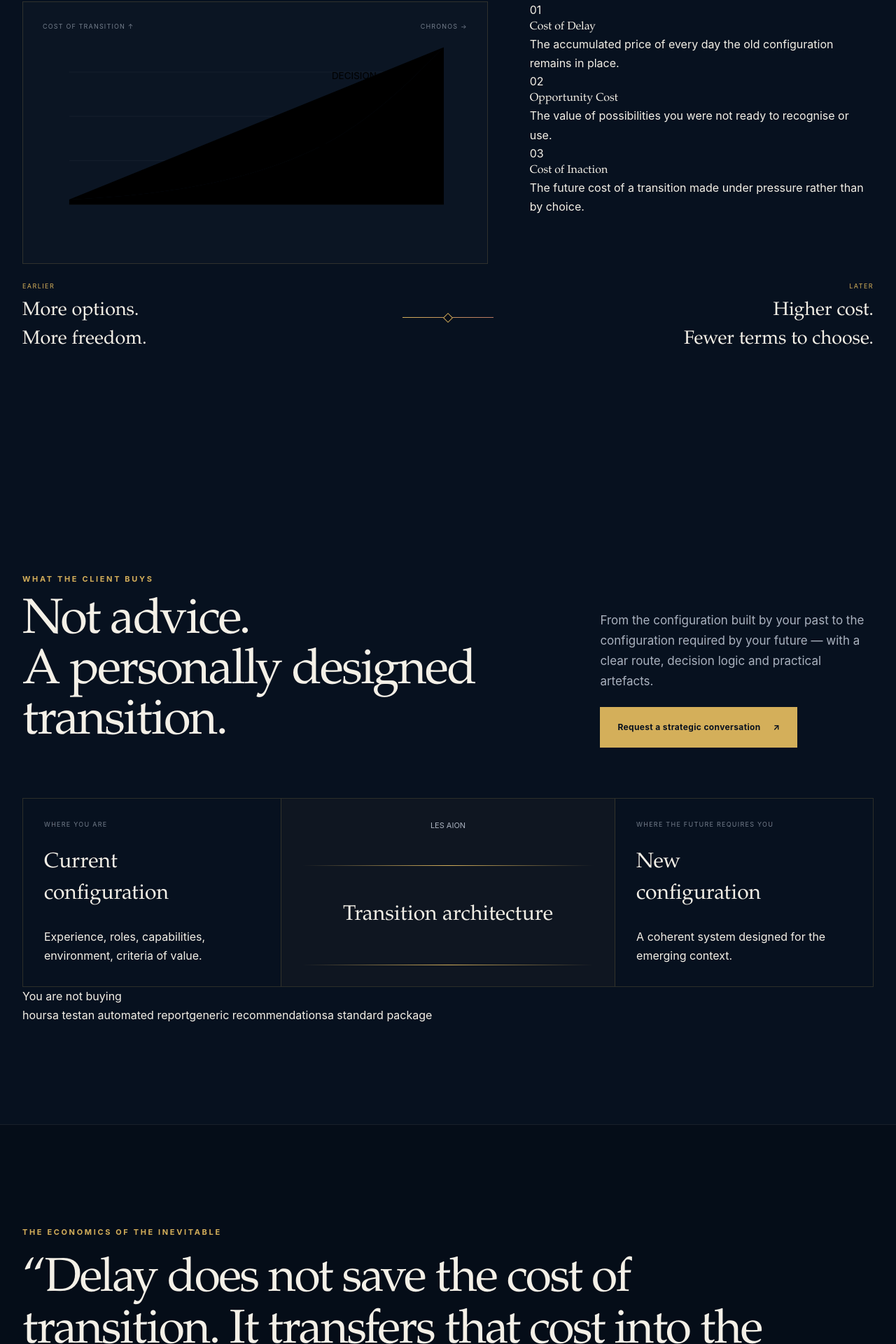
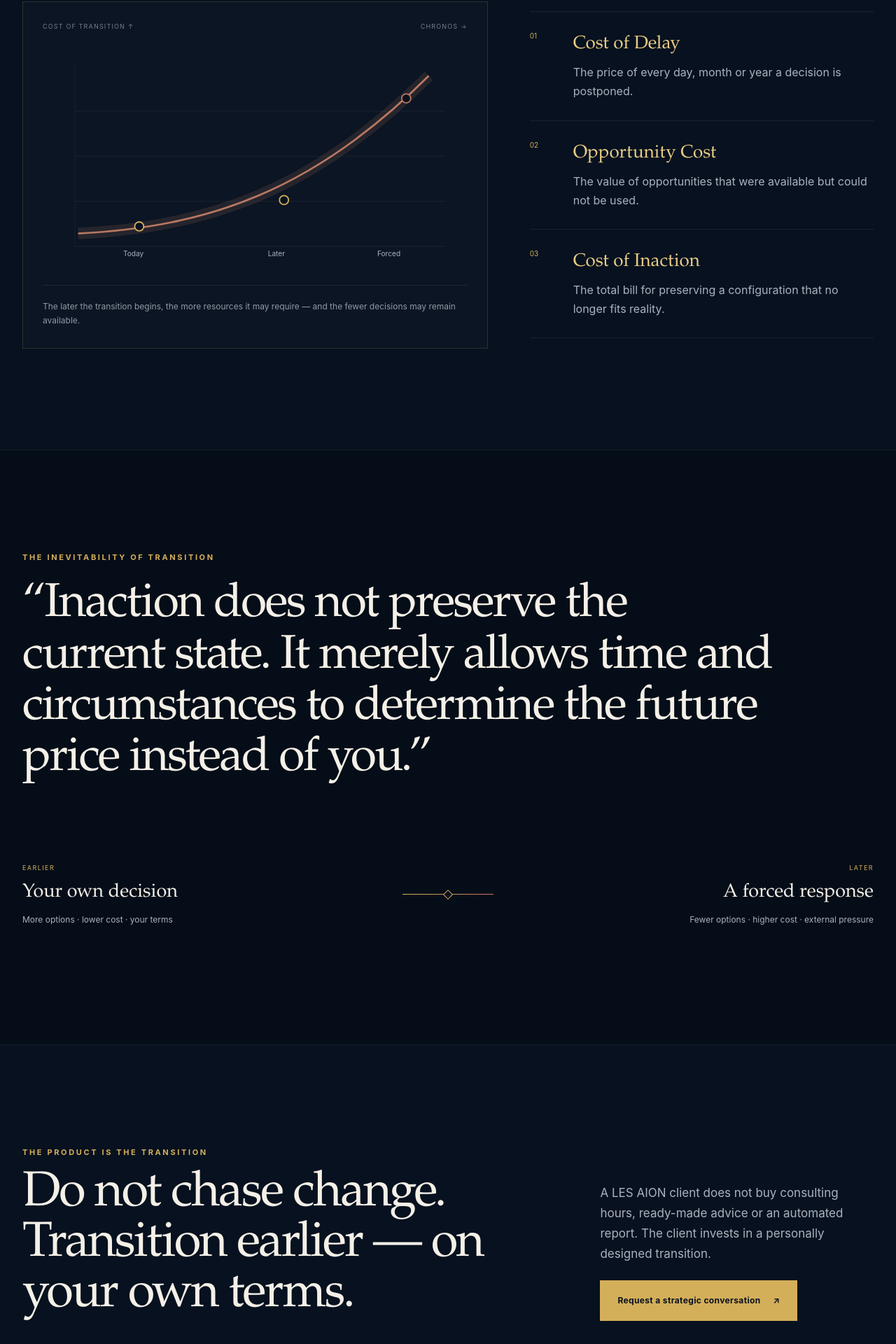
Before and after one commit to shypkaalex/les-aion-v0, a Next.js app: page /en in a window 1280 px wide. Shown: the part 4024-5944 px from the top of the page at 70% size. Built offline with nearby package versions, Linux system fonts and the light colour scheme.

Commit message:
Fix English cost and transition blocks

```diff
--- a/app/en/page.tsx
+++ b/app/en/page.tsx
@@ -180,66 +180,59 @@ export default function EnglishHome() {
           <div className="cost-layout">
             <div className="cost-curve">
               <div className="curve-labels"><span>Cost of transition ↑</span><span>Chronos →</span></div>
-              <svg viewBox="0 0 720 360" role="img" aria-label="The cost of transition rises as a decision is delayed">
-                <path className="grid-line" d="M45 70H680M45 145H680M45 220H680M45 295H680" />
-                <path className="cost-area" d="M45 286 C220 279 380 250 500 180 C575 135 630 78 680 28 L680 295 L45 295 Z" />
-                <path className="cost-line" d="M45 286 C220 279 380 250 500 180 C575 135 630 78 680 28" />
-                <line className="decision-line" x1="475" y1="62" x2="475" y2="295" />
-                <circle className="decision-dot" cx="475" cy="196" r="6" />
-                <text x="490" y="82">DECISION</text>
+              <svg viewBox="0 0 660 390" role="img" aria-labelledby="cost-title-en cost-desc-en">
+                <title id="cost-title-en">The cost of transition rises over time</title>
+                <desc id="cost-desc-en">The curve moves from a timely decision through a delayed decision to a forced transition with less freedom of choice.</desc>
+                <path className="cost-grid" d="M50 55V335H625M50 265H625M50 195H625M50 125H625" />
+                <path className="curve-shadow" d="M55 315 C255 305 420 250 600 70" />
+                <path className="curve-main" d="M55 315 C255 305 420 250 600 70" />
+                <g className="curve-point"><circle cx="150" cy="304" r="7" /><text x="125" y="350">Today</text></g>
+                <g className="curve-point"><circle cx="375" cy="263" r="7" /><text x="350" y="350">Later</text></g>
+                <g className="curve-point forced"><circle cx="565" cy="105" r="7" /><text x="520" y="350">Forced</text></g>
               </svg>
+              <p>The later the transition begins, the more resources it may require — and the fewer decisions may remain available.</p>
             </div>
-            <div className="cost-factors">
-              <article><span>01</span><h3>Cost of Delay</h3><p>The accumulated price of every day the old configuration remains in place.</p></article>
-              <article><span>02</span><h3>Opportunity Cost</h3><p>The value of possibilities you were not ready to recognise or use.</p></article>
-              <article><span>03</span><h3>Cost of Inaction</h3><p>The future cost of a transition made under pressure rather than by choice.</p></article>
-            </div>
-          </div>
-          <div className="choice-line">
-            <div><small>Earlier</small><strong>More options.<br />More freedom.</strong></div>
-            <i aria-hidden="true" />
-            <div><small>Later</small><strong>Higher cost.<br />Fewer terms to choose.</strong></div>
-          </div>
-        </section>
-
-        <section id="transition" className="transition-section section-block">
-          <div className="section-shell">
-            <div className="section-heading split-heading">
-              <div>
-                <p className="eyebrow">What the client buys</p>
-                <h2>Not advice.<br />A personally designed transition.</h2>
-              </div>
-              <div>
-                <p>
-                  From the configuration built by your past to the configuration required by your
-                  future — with a clear route, decision logic and practical artefacts.
-                </p>
-                <ContactButton locale="en" />
-              </div>
-            </div>
-            <div className="transition-bridge">
-              <div><small>Where you are</small><strong>Current<br />configuration</strong><p>Experience, roles, capabilities, environment, criteria of value.</p></div>
-              <div className="bridge-span"><span>LES AION</span><i /><strong>Transition architecture</strong><i /></div>
-              <div><small>Where the future requires you</small><strong>New<br />configuration</strong><p>A coherent system designed for the emerging context.</p></div>
-            </div>
-            <div className="not-product">
-              <p>You are not buying</p>
-              <span>hours</span><span>a test</span><span>an automated report</span><span>generic recommendations</span><span>a standard package</span>
+            <div className="cost-list">
+              <article><span>01</span><div><h3>Cost of Delay</h3><p>The price of every day, month or year a decision is postponed.</p></div></article>
+              <article><span>02</span><div><h3>Opportunity Cost</h3><p>The value of opportunities that were available but could not be used.</p></div></article>
+              <article><span>03</span><div><h3>Cost of Inaction</h3><p>The total bill for preserving a configuration that no longer fits reality.</p></div></article>
             </div>
           </div>
         </section>
 
         <section className="inevitable section-block">
           <div className="section-shell">
-            <p className="eyebrow">The economics of the inevitable</p>
+            <p className="eyebrow">The inevitability of transition</p>
             <blockquote>
-              “Delay does not save the cost of transition. It transfers that cost into the future,
-              where it is paid with interest.”
+              “Inaction does not preserve the current state. It merely allows time and circumstances
+              to determine the future price instead of you.”
             </blockquote>
-            <p>
-              You are not choosing between paying and not paying. You are choosing between an earlier,
-              consciously designed transition and a later transition imposed by circumstances.
-            </p>
+            <div className="choice-line">
+              <div><small>Earlier</small><strong>Your own decision</strong><span>More options · lower cost · your terms</span></div>
+              <i aria-hidden="true" />
+              <div><small>Later</small><strong>A forced response</strong><span>Fewer options · higher cost · external pressure</span></div>
+            </div>
+          </div>
+        </section>
+
+        <section id="transition" className="section-shell section-block transition-section">
+          <div className="section-heading split-heading">
+            <div>
+              <p className="eyebrow">The product is the transition</p>
+              <h2>Do not chase change. Transition earlier — on your own terms.</h2>
+            </div>
+            <div>
+              <p>
+                A LES AION client does not buy consulting hours, ready-made advice or an automated
+                report. The client invests in a personally designed transition.
+              </p>
+              <ContactButton locale="en" />
+            </div>
+          </div>
+          <div className="transition-bridge">
+            <div><small>From</small><strong>Current configuration</strong><span>Increasingly misaligned with reality</span></div>
+            <div className="bridge-span"><span>Intellectual partnership</span><i /><b>Transition</b><i /></div>
+            <div><small>To</small><strong>New configuration</strong><span>Ready to use emerging opportunities</span></div>
           </div>
         </section>
 
```
